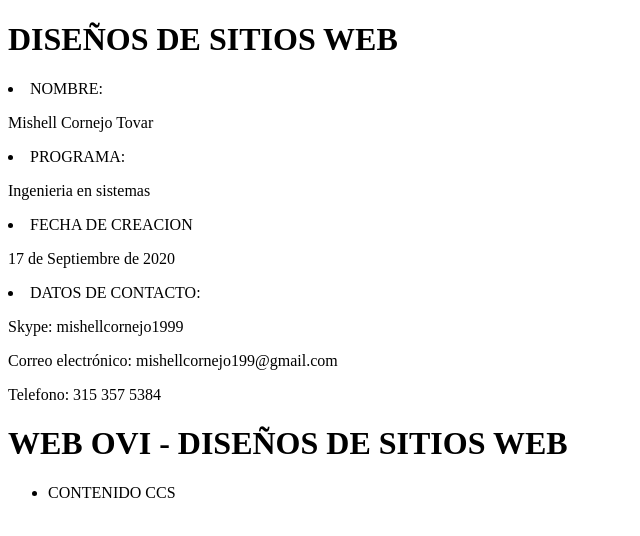
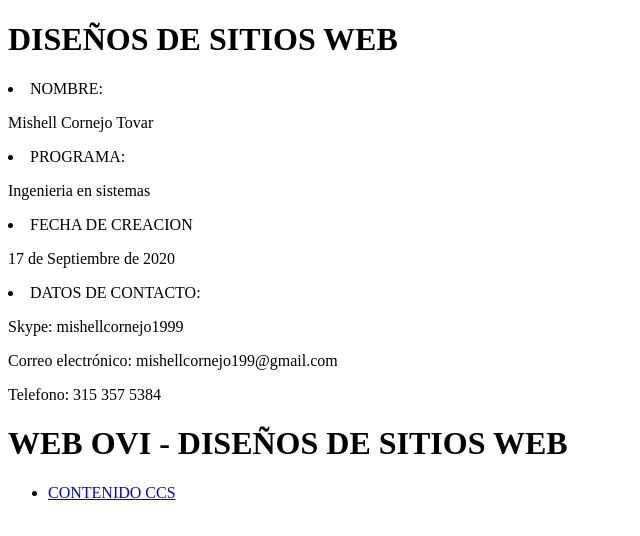
Before and after one commit to MISHELLCT99/DSW-MISHELLCORNEJOTOVAR, a plain HTML site: page index.html in a window 1280 px wide. Shown: the whole page, without its empty margins (0-640 px from the left). Drawn offline with Linux system fonts and the light colour scheme.

Commit message:
U1
FINAL 1

```diff
--- a/index.html
+++ b/index.html
@@ -23,8 +23,7 @@
 <h1>WEB OVI - DISEÑOS DE SITIOS WEB</h1>
     <nav>
     <ul class="menu">
-        <li><a hret="planing.html"> CONTENIDO CCS</a></li>
-
+        <li><a href="planing.html"> CONTENIDO CCS</a></li>
         </ul>
     </nav>
 </body>
```
